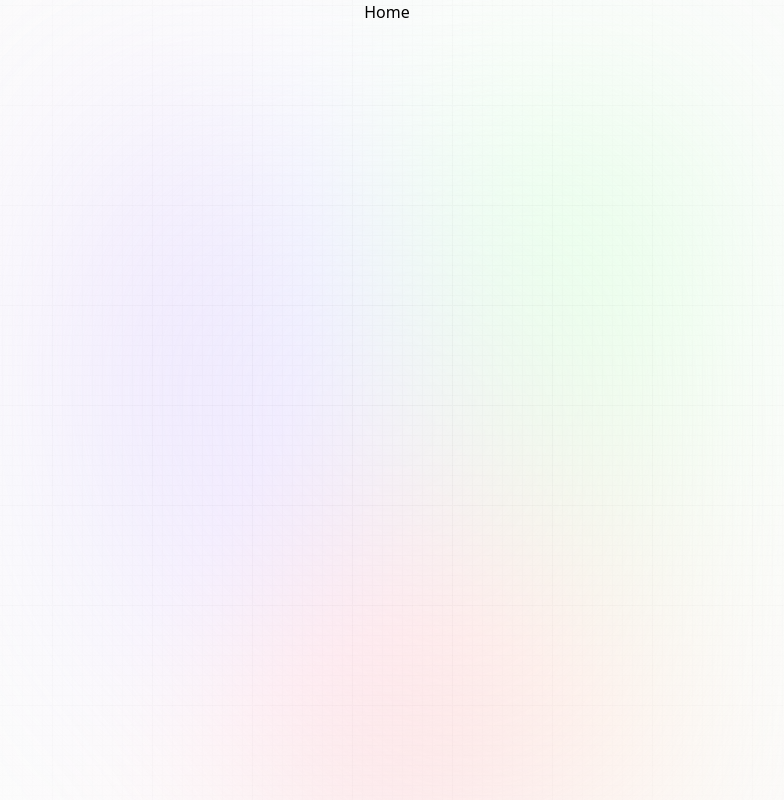
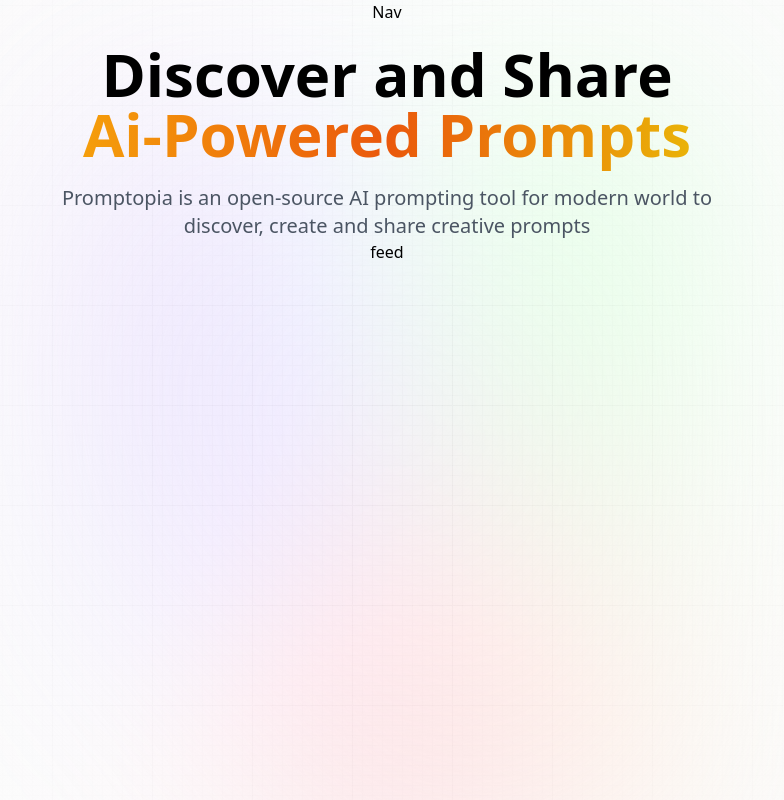
Before and after one commit to bomypoko/prompstopia, a Next.js app: page / in a window 1280 px wide. Shown: the whole page, without its empty margins (253-1037 px from the left). Built offline with nearby package versions, Linux system fonts and the light colour scheme.

Commit message:
Layout and Navbar

```diff
--- a/app/layout.jsx
+++ b/app/layout.jsx
@@ -1,16 +1,17 @@
 // Layout File is an Important File Structure. the component will be use in side the Layout which call Children Components.
 
 import '@styles/globals.css';
-
+import Nav from '@components/Nav'
+import Provider from '@components/Provider'
 
 //  Start Header
 export const metadata = {
     title : 'Promtopia',
     description: 'Discover & Share Ai Prompts'
 }
-// End Header
+//  End Header
 
-const Rootlayout = ({children}) => {
+const Rootlayout = ({ children }) => {
   return (
 
     <html lang="en">
@@ -19,6 +20,7 @@
                 <div className="gradient"></div>
             </div>
             <main className="app">
+                <Nav/>
                 {children}
             </main>
         </body>
--- a/app/page.jsx
+++ b/app/page.jsx
@@ -1,8 +1,20 @@
-// import React from 'react'
+import Feed from '@components/Feed'
 
 const Home = () => {
   return (
-    <div>Home</div>
+
+    <section className="w-full flex-center flex-col ">
+        <h1 className="head_text text-center">Discover and Share
+          <br className="max-md:hidden"   />
+          <span className="orange_gradient"> Ai-Powered Prompts</span>
+        </h1>
+
+        <p className="desc text-center">
+          Promptopia is an open-source AI prompting tool for modern world to discover, create and share creative prompts
+        </p>
+
+        <Feed/>
+    </section>
   )
 }
 
--- /dev/null
+++ b/components/Feed.jsx
@@ -0,0 +1,9 @@
+import React from 'react'
+
+const feed = () => {
+  return (
+    <div>feed</div>
+  )
+}
+
+export default feed
--- /dev/null
+++ b/components/Form.jsx
@@ -0,0 +1,9 @@
+import React from 'react'
+
+const Form = () => {
+  return (
+    <div>Form</div>
+  )
+}
+
+export default Form
--- /dev/null
+++ b/components/Nav.jsx
@@ -0,0 +1,13 @@
+'use client'
+
+import Link from 'next/link' // allow us to navigate to the other page
+import Image from 'next/image' // optimize images when loading
+import { useState , useEffect } from 'react' // render from Client side ( Use client)
+import { signIn , signOut , useSession , getProviders } from 'next-auth/react' // for user to  login and logout
+const Nav = () => {
+  return (
+    <div>Nav</div>
+  )
+}
+
+export default Nav
--- /dev/null
+++ b/components/Profile.jsx
@@ -0,0 +1,9 @@
+import React from 'react'
+
+const Profile = () => {
+  return (
+    <div>Profile</div>
+  )
+}
+
+export default Profile
--- /dev/null
+++ b/components/PromptCard.jsx
@@ -0,0 +1,9 @@
+import React from 'react'
+
+const PromptCard = () => {
+  return (
+    <div>PromptCard</div>
+  )
+}
+
+export default PromptCard
--- /dev/null
+++ b/components/Provider.jsx
@@ -0,0 +1,9 @@
+import React from 'react'
+
+const Provider = () => {
+  return (
+    <div>Provider</div>
+  )
+}
+
+export default Provider
```
